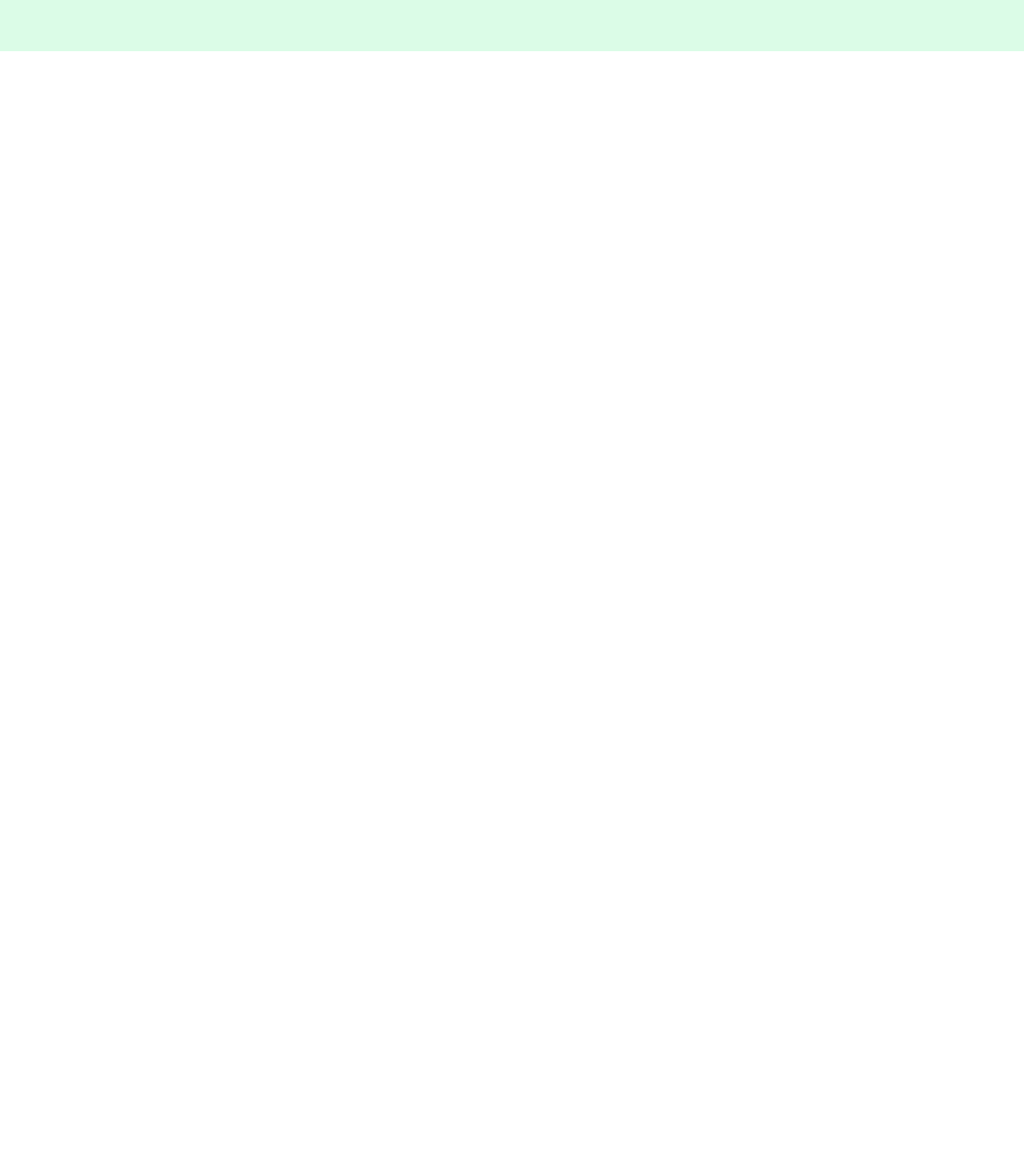
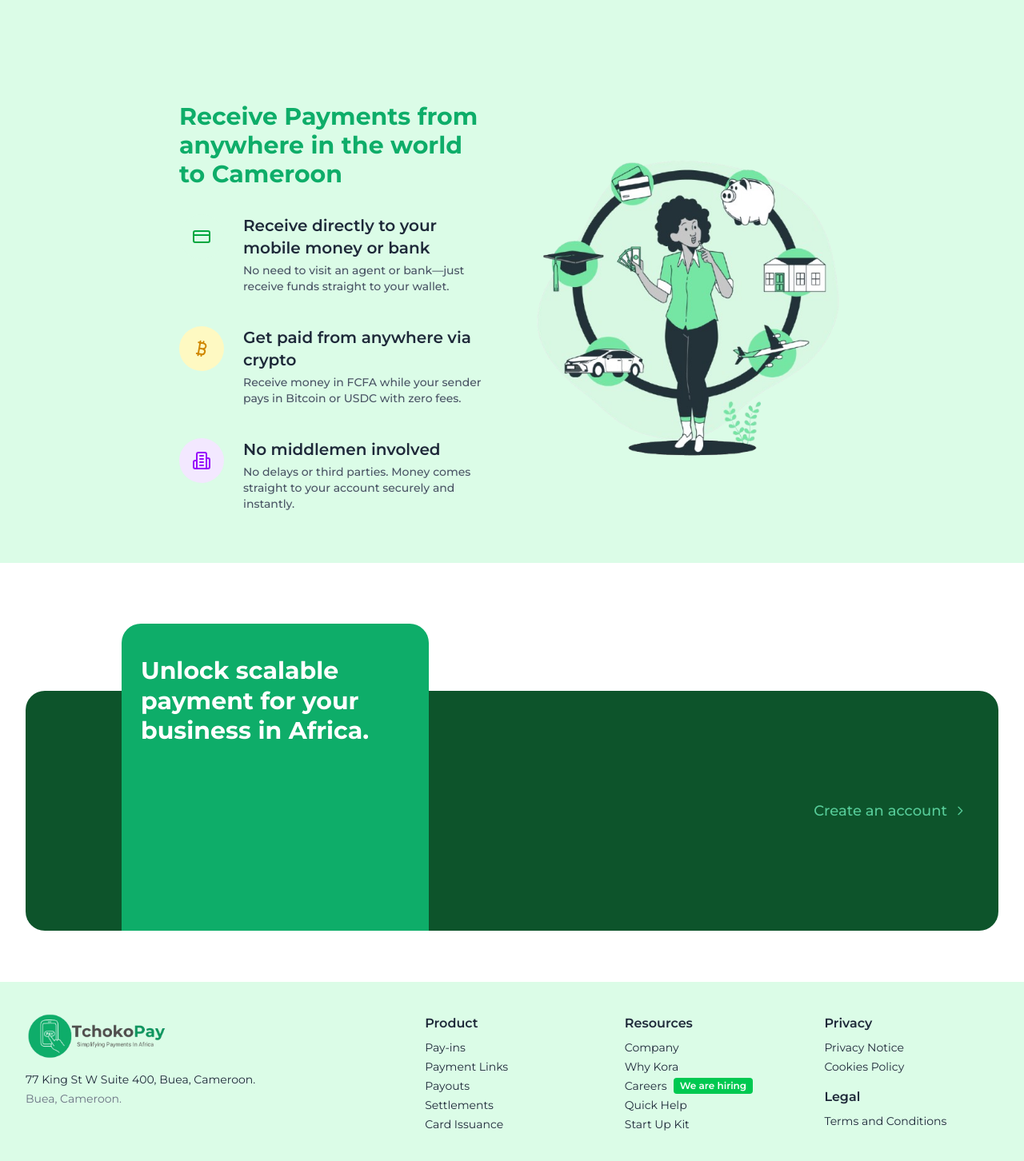
Before and after one commit to YBRpcTech/Nkwa-Hackathon, a React (Vite) app: page / in a window 1280 px wide. Shown: the part 2406-3858 px from the top of the page at 80% size. Before the commit the page ends 2470 px from the top, so only its background shows below. Built offline with nearby package versions, Linux system fonts and the light colour scheme.

Commit message:
landing page in progress

```diff
--- /dev/null
+++ b/src/components/Footer/Footer.jsx
@@ -0,0 +1,67 @@
+import React from 'react';
+import Logo from "../../assets/Logo.png"
+
+const Footer = () => {
+  return (
+    <footer className="bg-green-100 text-gray-800 py-10">
+      <div className="max-w-7xl mx-auto px-4 sm:px-6 lg:px-8">
+        <div className="grid grid-cols-1 md:grid-cols-5 gap-8">
+
+          {/* Logo + Address */}
+          <div className="md:col-span-2">
+            <img src={Logo} alt="Logo" className="h-14 w-auto mb-4" />
+            <p className="text-sm">
+              77 King St W Suite 400, Buea, Cameroon.
+            </p>
+            <p className="text-sm text-gray-500 mt-1"> Buea, Cameroon.</p>
+          </div>
+
+          {/* Product */}
+          <div>
+            <h4 className="font-semibold mb-2">Product</h4>
+            <ul className="space-y-1 text-sm">
+              <li><a href="#">Pay-ins</a></li>
+              <li><a href="#">Payment Links</a></li>
+              <li><a href="#">Payouts</a></li>
+              <li><a href="#">Settlements</a></li>
+              <li><a href="#">Card Issuance</a></li>
+            </ul>
+          </div>
+
+          {/* Resources */}
+          <div>
+            <h4 className="font-semibold mb-2">Resources</h4>
+            <ul className="space-y-1 text-sm">
+              <li><a href="#">Company</a></li>
+              <li><a href="#">Why Kora</a></li>
+              <li className="flex items-center gap-2">
+                <a href="#">Careers</a>
+                <span className="bg-green-500 text-white text-xs font-semibold px-2 py-0.5 rounded">
+                  We are hiring
+                </span>
+              </li>
+              <li><a href="#">Quick Help</a></li>
+              <li><a href="#">Start Up Kit</a></li>
+            </ul>
+          </div>
+
+          {/* Privacy & Legal */}
+          <div>
+            <h4 className="font-semibold mb-2">Privacy</h4>
+            <ul className="space-y-1 text-sm mb-4">
+              <li><a href="#">Privacy Notice</a></li>
+              <li><a href="#">Cookies Policy</a></li>
+            </ul>
+            <h4 className="font-semibold mb-2">Legal</h4>
+            <ul className="space-y-1 text-sm">
+              <li><a href="#">Terms and Conditions</a></li>
+            </ul>
+          </div>
+
+        </div>
+      </div>
+    </footer>
+  );
+};
+
+export default Footer;
--- a/src/pages/LandingPage/LandingPage.jsx
+++ b/src/pages/LandingPage/LandingPage.jsx
@@ -3,6 +3,9 @@ import Hero from './Hero'
 import BannerFeatures from './BannerFeature'
 import ConverterPage from './ConvertPage'
 import PayMoney from './PayMoney'
+import ReceiveMoney from './RecieveMoney'
+import PaymentBanner from './PaymentBanner'
+import Footer from '../../components/Footer/Footer'
 
 const LandingPage = () => {
   return (
@@ -11,6 +14,9 @@ const LandingPage = () => {
     <BannerFeatures />
     <ConverterPage />
     <PayMoney />
+    <ReceiveMoney />
+    <PaymentBanner />
+    <Footer />
 
     </>
   )
--- /dev/null
+++ b/src/pages/LandingPage/PaymentBanner.jsx
@@ -0,0 +1,41 @@
+import React from 'react';
+
+const PaymentBanner = () => {
+  return (
+    <section className="relative bg-white py-16 mt-24">
+      <div className="max-w-7xl mx-auto px-4 sm:px-6 lg:px-8">
+        <div className="relative bg-green-900 rounded-3xl flex flex-col md:flex-row items-center justify-between h-auto md:h-[300px] px-4 sm:px-6 md:px-8 lg:px-10 py-8 md:py-0">
+
+          {/* Blue card */}
+          <div className="bg-primary text-white rounded-t-3xl p-6 py-10 w-full sm:w-96 z-10 md:ml-20 mb-8 md:mb-[84px] h-auto md:h-96">
+            <h2 className="text-xl sm:text-2xl md:text-3xl font-bold leading-tight">
+              Unlock scalable payment for your business in Africa.
+            </h2>
+          </div>
+
+          {/* CTA */}
+          <div className="w-full md:w-auto text-center md:text-right mt-4 md:mt-0">
+            <a
+              href="#"
+              className="text-primary-2 hover:text-primary-3 font-medium text-lg inline-flex items-center transition-all"
+            >
+              Create an account
+              <svg
+                className="ml-2 w-4 h-4"
+                fill="none"
+                stroke="currentColor"
+                strokeWidth="2"
+                viewBox="0 0 24 24"
+              >
+                <path strokeLinecap="round" strokeLinejoin="round" d="M9 5l7 7-7 7" />
+              </svg>
+            </a>
+          </div>
+
+        </div>
+      </div>
+    </section>
+  );
+};
+
+export default PaymentBanner;
--- /dev/null
+++ b/src/pages/LandingPage/RecieveMoney.jsx
@@ -0,0 +1,68 @@
+import React from "react";
+import { CreditCard, Bitcoin, Building2, Users } from "lucide-react";
+import img from "../../assets/RecieveMoney.png";
+
+const features = [
+  {
+    icon: <CreditCard className="text-green-600 w-10 h-6" />,
+    title: "Receive directly to your mobile money or bank",
+    description: "No need to visit an agent or bank—just receive funds straight to your wallet.",
+    bg: "bg-green-100",
+  },
+  {
+    icon: <Bitcoin className="text-yellow-600 w-10 h-6" />,
+    title: "Get paid from anywhere via crypto",
+    description:
+      "Receive money in FCFA while your sender pays in Bitcoin or USDC with zero fees.",
+    bg: "bg-yellow-100",
+  },
+  {
+    icon: <Building2 className="text-purple-600 w-10 h-6" />,
+    title: "No middlemen involved",
+    description:
+      "No delays or third parties. Money comes straight to your account securely and instantly.",
+    bg: "bg-purple-100",
+  },
+];
+
+const ReceiveMoney = () => {
+  return (
+    <section className="bg-green-100 py-16 px-6 lg:px-24 xl:px-56">
+      <div className="max-w-7xl mx-auto flex flex-col md:flex-row items-center gap-12">
+        {/* Left Side Content */}
+        <div className="flex-1 space-y-6 md:space-y-8">
+          <h2 className="text-xl sm:text-2xl md:text-3xl font-bold text-primary mb-8">
+            Receive Payments from anywhere in the world to Cameroon
+          </h2>
+
+          <div className="space-y-6 md:space-y-10">
+            {features.map((item, idx) => (
+              <div key={idx} className="flex flex-col sm:flex-row items-start gap-4 sm:gap-6">
+                <div className={`p-2 rounded-full ${item.bg} w-12 h-12 sm:w-14 sm:h-14 flex items-center justify-center`}>
+                  {item.icon}
+                </div>
+                <div>
+                  <h3 className="font-semibold text-lg sm:text-xl text-gray-800">{item.title}</h3>
+                  <p className="text-xs sm:text-sm font-medium text-gray-600 mt-1">
+                    {item.description}
+                  </p>
+                </div>
+              </div>
+            ))}
+          </div>
+        </div>
+
+        {/* Right Side Image */}
+        <div className="flex-1 w-full mt-8 sm:mt-0">
+          <img
+            src={img}
+            alt="App UI"
+            className="w-full max-w-xs sm:max-w-sm md:max-w-md lg:max-w-lg xl:max-w-xl mx-auto md:mx-0 object-cover"
+          />
+        </div>
+      </div>
+    </section>
+  );
+};
+
+export default ReceiveMoney;
```
Also changed, not shown: src/assets/RecieveMoney.png (added).
